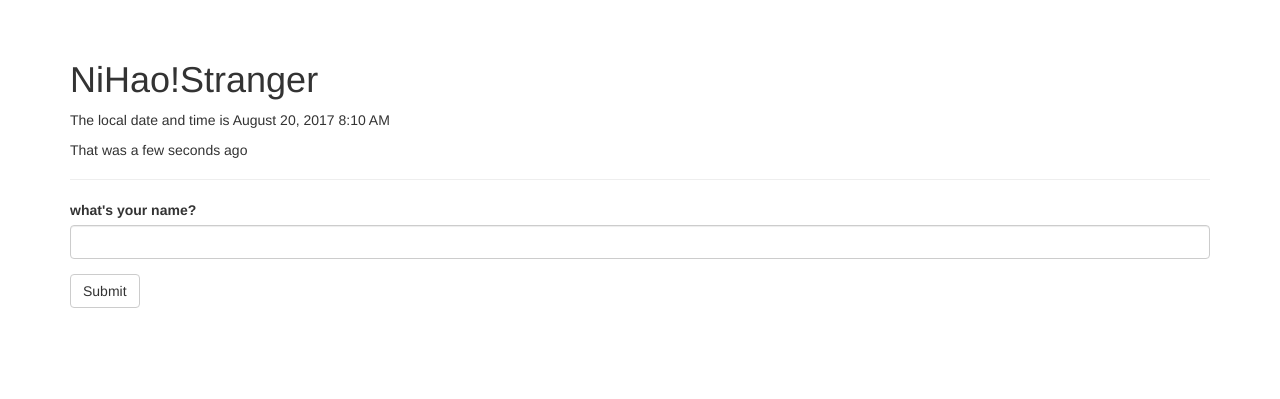
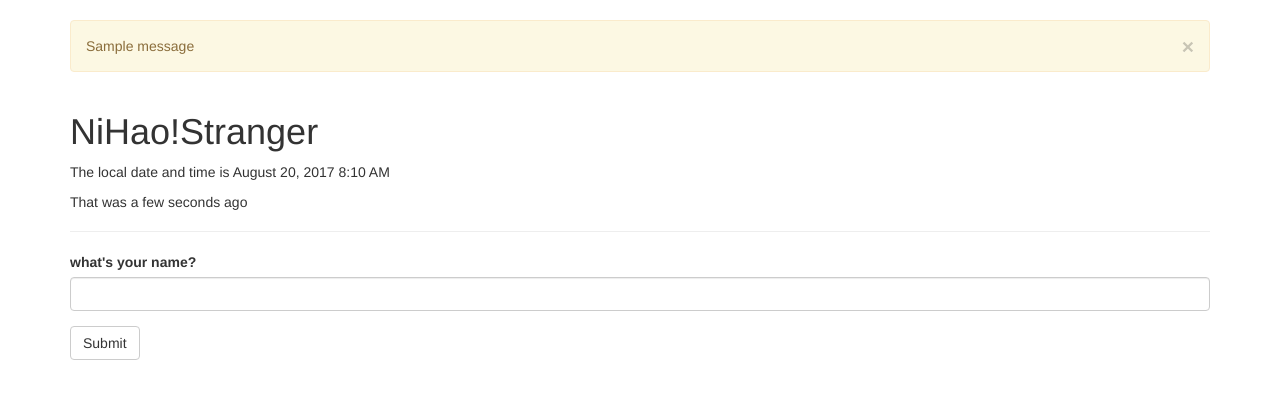
Before and after one commit to Mortif3767/flask_web, a Flask app: page / in a window 1280 px wide. Shown: the part 52-451 px from the top of the page. Run offline with Flask 2, Linux system fonts and the light colour scheme; one stand-in notice (Sample message) is shown; some libraries are stand-ins or nearby versions.

Commit message:
flash message

```diff
--- a/hello.py
+++ b/hello.py
@@ -1,6 +1,6 @@
 # -*- coding: utf-8 -*-
 
-from flask import Flask,render_template,session,redirect,url_for
+from flask import Flask,render_template,session,redirect,url_for,flash
 from flask_script import Manager
 from flask_bootstrap import Bootstrap
 from flask_moment import Moment
@@ -25,6 +25,9 @@ def index():
 	name=None
 	form=NameForm()
 	if form.validate_on_submit():
+		old_name=session.get('name')
+		if old_name is not None and old_name != form.name.data:
+			flash('looks like you have changed name')
 		session['name']=form.name.data
 		return redirect(url_for('index'))
 	return render_template("index.html",form=form,name=session.get('name'),current_time=datetime.utcnow())
--- a/templates/base.html
+++ b/templates/base.html
@@ -31,6 +31,13 @@
 
 {% block content %}
 <div class="container">
+	{% for message in get_flashed_messages() %}
+	<div class="alert alert-warning">
+		<button type="button" class="close" data-dismiss="alert">&times;</button>
+		{{ message }}
+	</div>
+	{% endfor %}
+
 	{% block page_content %}{% endblock %}
 </div>
 {% endblock %}
```
Also changed, not shown: 1 other file.
